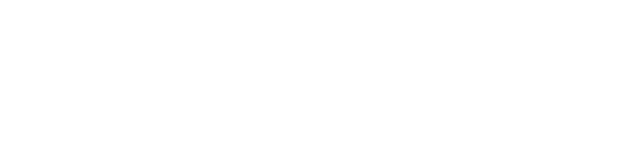
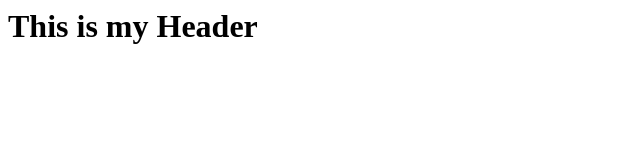
Before and after one commit to RFHertel/SshRemoteRepo, a plain HTML site: page index.html in a window 1280 px wide. Shown: the whole page, without its empty margins (0-640 px from the left). Drawn offline with Linux system fonts and the light colour scheme.

Commit message:
Update 1 pull

```diff
--- a/index.html
+++ b/index.html
@@ -1 +1,7 @@
-<html>  </html>
+<html>
+
+<BODY>
+  <H1> This is my Header </H1>
+</BODY>
+
+</html>
```
